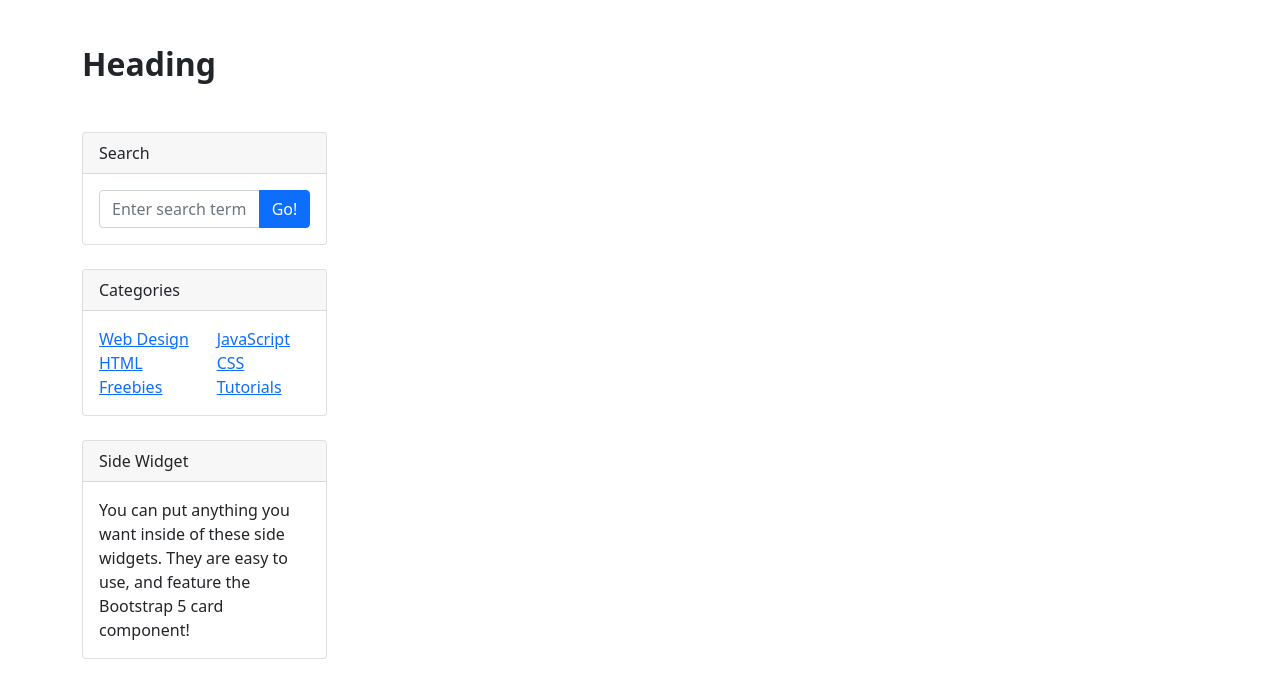
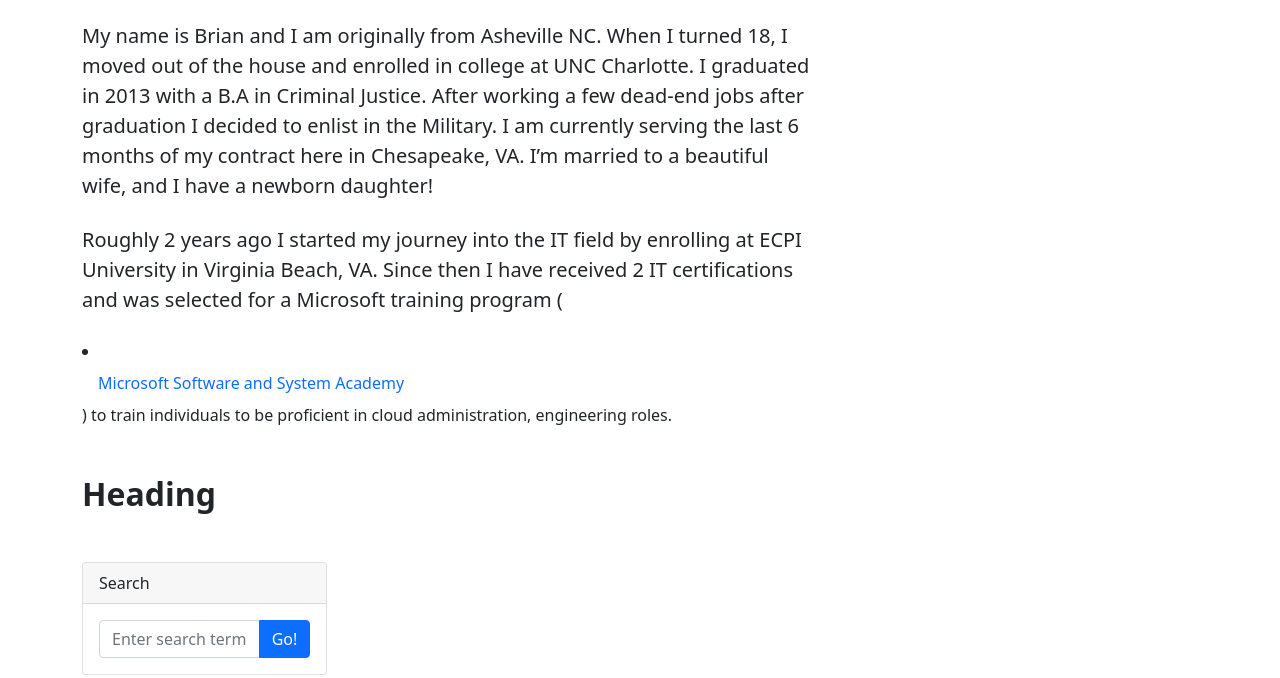
Before and after one commit to bgdawi/bgdawi.github.io, a plain HTML site: page aboutme.html in a window 1280 px wide. Shown: the part 539-1217 px from the top of the page. Drawn offline with nearby package versions, Linux system fonts and the light colour scheme.

Commit message:
about me change

```diff
--- a/aboutme.html
+++ b/aboutme.html
@@ -47,8 +47,8 @@
                         <figure class="mb-4"><img class="img-fluid rounded" src="Images/Prof_Headshot.jpeg" alt="..." /></figure>
                         <!-- Post content-->
                         <section class="mb-5">
-                            <p class="fs-5 mb-4"></p>
-                            <p class="fs-5 mb-4"></p>
+                            <p class="fs-5 mb-4">My name is Brian and I am originally from Asheville NC. When I turned 18, I moved out of the house and enrolled in college at UNC Charlotte. I graduated in 2013 with a B.A in Criminal Justice. After working a few dead-end jobs after graduation I decided to enlist in the Military. I am currently serving the last 6 months of my contract here in Chesapeake, VA. I’m married to a beautiful wife, and I have a newborn daughter! </p>
+                            <p class="fs-5 mb-4">Roughly 2 years ago I started my journey into the IT field by enrolling at ECPI University in Virginia Beach, VA. Since then I have received 2 IT certifications and was selected for a Microsoft training program (<li class="nav-item"><a class="nav-link" href="Microsoft Software & Systems Academy (MSSA) - Microsoft Military Affairs">Microsoft Software and System Academy</a></li>) to train individuals to be proficient in cloud administration, engineering roles.</p>
                             <p class="fs-5 mb-4"></p>
                             <h2 class="fw-bolder mb-4 mt-5">Heading</h2>
                             <p class="fs-5 mb-4"></p>
```
